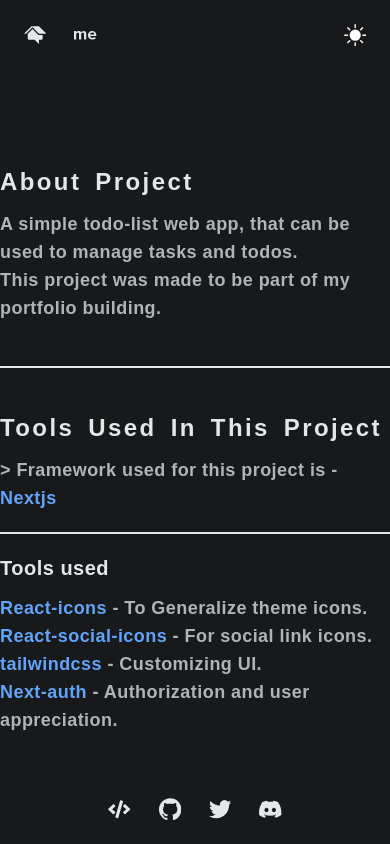
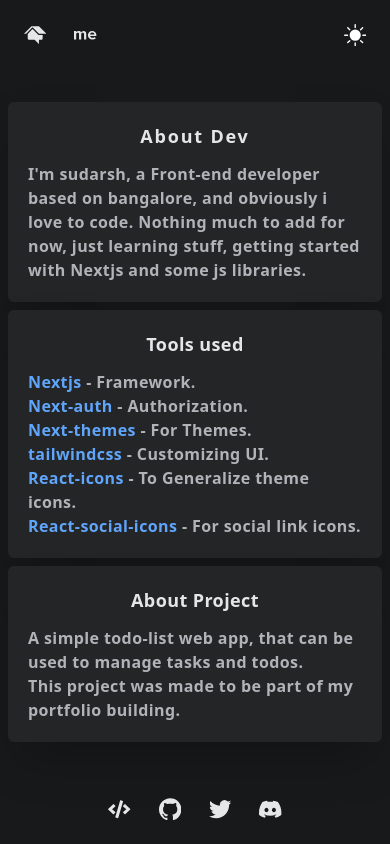
Before and after one commit to k8pai/todolist, a Next.js app: page /about in a window 390 px wide. Built offline with nearby package versions, Linux system fonts and the light colour scheme.

Commit message:
🚀 updated about page contents  🚀 updated list contents and buttons  🚀 updated layout section to center contents  🚀 made mobile responsive  🚀 added about dev contents
  > 2-11-2022

```diff
--- a/components/Header.js
+++ b/components/Header.js
@@ -36,7 +36,7 @@
 	}
 	return (
 		<div>
-			<div className='max-w-5xl h-fit mx-auto text-pribg dark:text-pritxt p-4'>
+			<div className='max-w-2xl h-fit mx-auto text-pribg dark:text-pritxt p-4'>
 				<ul className='flex justify-end space-x-3'>
 					<Link className='transition duration-200 p-2 rounded-md ring-2 ring-transparent hover:ring-pribg hover:dark:ring-pritxt' href={'/'}>
 						<IconContext.Provider value={{ size: "1.4em", className: "global-class-name" }}>
--- a/components/Layout.js
+++ b/components/Layout.js
@@ -13,9 +13,9 @@
 			</Head>
 			<div className='min-h-screen flex flex-col bg-pritxt text-pribg dark:text-pritxt dark:bg-pribg'>
 				<Header />
-				<main className='flex-grow'>
+				{/* <main className='flex-grow flex items-center'> */}
 					{children}
-				</main>
+				{/* </main> */}
 				<Footer />
 			</div>
 		</div>
--- a/pages/about.js
+++ b/pages/about.js
@@ -1,21 +1,57 @@
+import Image from 'next/image'
 import Link from 'next/link'
 import React from 'react'
 
 export default function about() {
   return (
-    <div>
-        <div className='max-w-5xl mx-auto'>
-            <div className='navbar p-12'>
+    <div className='flex-grow flex items-center'>
+        <div className='max-w-7xl w-full mx-auto font-semibold flex flex-wrap justify-center'>
+			<div className='p-5 m-2 sm:mx-2 sm:my-1 xsm:mx-2 xsm:my-1 max-w-3xl flex items-center rounded-md shadow-2xl bg-pritxt dark:bg-secbg h-fit'>
+				<div className='space-y-3'>
+					<h1 className='tracking-widest text-center text-2xl md:text-xl sm:text-lg xsm:text-lg'>About Dev</h1>
+					<p className='text-pribg dark:text-sectxt tracking-wide word-0 text-lg sm:text-base xsm:text-base'>I'm sudarsh, a Front-end developer based on bangalore, and obviously i love to code. Nothing much to add for now, just learning stuff, getting started with Nextjs and some js libraries.</p>
+				</div>
+				<div className='min-w-[200px] sm:hidden xsm:hidden '>
+					<Image
+						className='rounded-full p-3'
+						src={'/pic.png'}
+						width="200"
+						height="200"
+						alt='dev picture' />
+				</div>
+			</div>
+			<div className='p-5 m-2 sm:mx-2 sm:my-1 xsm:mx-2 xsm:my-1 w-fit space-y-3 rounded-md tracking-wide shadow-2xl bg-pritxt dark:bg-secbg h-fit'>
+				<h1 className='text-center text-pribg dark:text-pritxt text-2xl md:text-xl sm:text-lg xsm:text-lg'>Tools used</h1>
+				<ul className='text-terbg dark:text-sectxt text-lg sm:text-base xsm:text-base'>
+					<h1 className=''><Link className='transition duration-200 text-blue-400 hover:cursor-pointer hover:text-blue-600' href={"https://nextjs.org/"}> Nextjs</Link> - Framework.</h1>
+					<h1 className=''><Link className='transition duration-200 text-blue-400 hover:cursor-pointer hover:text-blue-600' href={"https://next-auth.js.org/"}> Next-auth</Link> - Authorization.</h1>
+					<h1 className=''><Link className='transition duration-200 text-blue-400 hover:cursor-pointer hover:text-blue-600' href={"https://github.com/pacocoursey/next-themes"}> Next-themes</Link> - For Themes.</h1>
+					<h1 className=''><Link className='transition duration-200 text-blue-400 hover:cursor-pointer hover:text-blue-600' href={"https://tailwindcss.com/"}> tailwindcss</Link> - Customizing UI.</h1>
+					<h1 className=''><Link className='transition duration-200 text-blue-400 hover:cursor-pointer hover:text-blue-600' href={"https://react-icons.github.io/react-icons/"}> React-icons</Link> - To Generalize theme icons.</h1>
+					<h1 className=''><Link className='transition duration-200 text-blue-400 hover:cursor-pointer hover:text-blue-600' href={"https://jaketrent.github.io/react-social-icons/"}> React-social-icons</Link> - For social link icons.</h1>
+				</ul>
+			</div>
+			<div className='p-5 m-2 sm:mx-2 sm:my-1 xsm:mx-2 xsm:my-1 my-1 w-fit rounded-md tracking-wide space-y-3 shadow-2xl bg-pritxt dark:bg-secbg h-fit'>
+				<h1 className=' text-center text-2xl md:text-xl sm:text-lg xsm:text-lg'>About Project</h1>
+				<div className='text-pribg dark:text-sectxt text-lg sm:text-base xsm:text-base'>
+					<p className=''>A simple todo-list web app, that can be used to manage tasks and todos.</p>
+					<p className=''>This project was made to be part of my portfolio building.</p>
+				</div>
+			</div>
 
-            </div>
-            <div className='project space-y-16'>
-                <div className='userinfo flex justify-start items-center'>
+			{/* <div className='p-5 m-2 sm:mx-2 sm:my-1 xsm:mx-2 xsm:my-1 w-fit rounded-md tracking-wide space-y-3 shadow-2xl bg-pritxt dark:bg-secbg h-fit min-w-[400px]'>
+				<h1 className='text-center text-2xl md:text-xl sm:text-lg xsm:text-lg'>Tools used in this Project</h1>
+				<div className='text-terbg dark:text-sectxt sm:text-base xsm:text-base'>
+					<h1 className=''>
+						<span className="before:content-['>']"> Framework used for this project is - <Link className='transition duration-200 text-blue-400 hover:cursor-pointer hover:text-blue-600' href={"https://nextjs.org/"}>Nextjs</Link>
+						</span>
+					</h1>
+				</div>
+			</div> */}
+            {/* <div className='project space-y-16'>
+                <div className='userinfo flex justify-start items-center h-full w-full'>
                     <div className='flex-row dark:text-pritxt font-fjalla space-y-3'>
-                        <h1 className='font-semibold tracking-widest word-1 text-2xl capitalize'>About Project</h1>
-                        <div className='text-pribg dark:text-sectxt font-semibold '>
-                            <p className='tracking-wide word-0 text-lg'>A simple todo-list web app, that can be used to manage tasks and todos.</p>
-                            <p className='tracking-wide word-0 text-lg'>This project was made to be part of my portfolio building.</p>
-                        </div>
+
                         <div className='py-8'>
                             <hr className='bg-pribg dark:bg-pritxt h-[2px]' />
                         </div>
@@ -38,10 +74,7 @@
                         </ul>
                     </div>
                 </div>
-            </div>
-            <div className='appreciation'>
-
-            </div>
+            </div> */}
         </div>
     </div>
   )
--- a/pages/index.js
+++ b/pages/index.js
@@ -50,7 +50,7 @@
 
     return (
         <>
-            <div className='bg-pritxt dark:bg-pribg'>
+            <div className='flex-grow flex justify-center bg-pritxt dark:bg-pribg'>
                 <div className='w-full mx-auto h-fit'>
                     <div className='p-4 flex justify-center'>
 					<input className='bg-white text-pribg dark:bg-secbg dark:text-pritxt focus:outline-none tracking-wide capitalize font-semibold p-2 pl-3 shadow-lg rounded-md px-2 w-5xl'
@@ -61,14 +61,14 @@
 							if(key.code == "Enter"){
 								addLists();
 							}
-						}} size="50" ref={inpList}/>
+						}} size="25" ref={inpList}/>
                     </div>
                     <div className='flex justify-center flex-wrap'>
                     {Lists.map((item) => (
                         <div key={item.id} className='mt-10 px-4 m-4 h-fit max-w-2xl rounded-md border shadow-2xl bg-[#fff] dark:border-none dark:shadow-lg dark:bg-secbg'>
                             <div className='flex justify-between items-center select-none'>
                                 <h1 id='listName' className='uppercase font-semibold tracking-widest outline-none text-blue-400 dark:text-cyan-100 text-lg mt-2 p-2'>{item.name}</h1>
-                                <button className='opacity-0 transition duration-200 hover:opacity-100 hover:scale-125' onClick={(e) => {
+                                <button className='opacity-0 transition duration-200  md:opacity-100 sm:opacity-100 xsm:opacity-100 hover:opacity-100 hover:scale-125' onClick={(e) => {
                                     e.preventDefault();
                                     deleteList(item.name, item.id);
                                 }}><IconContext.Provider value={{ color: "red", size: "1.3em", className: "global-class-name" }}>
--- a/tailwind.config.js
+++ b/tailwind.config.js
@@ -6,6 +6,24 @@
     "./components/**/*.{js,ts,jsx,tsx}",
   ],
   theme: {
+	screens: {
+		'xsm': {'max': '640px'},
+		// => @media (min-width: 400px and max-width: 640px) { ... }
+
+		'sm': {'min': '640px', 'max': '767px'},
+		// => @media (min-width: 640px and max-width: 767px) { ... }
+
+		'md': {'min': '768px', 'max': '1023px'},
+		// => @media (min-width: 768px and max-width: 1023px) { ... }
+
+		'lg': {'min': '1024px', 'max': '1279px'},
+		// => @media (min-width: 1024px and max-width: 1279px) { ... }
+
+		'xl': {'min': '1280px', 'max': '1535px'},
+		// => @media (min-width: 1280px and max-width: 1535px) { ... }
+
+		'2xl': {'min': '1536px'},
+	},
     extend: {
       fontFamily: {
         fjalla: "'Fjalla One', sans-serif",
```
Also changed, not shown: components/TodoList.js (+11 -19 lines), public/pic.png (added).
